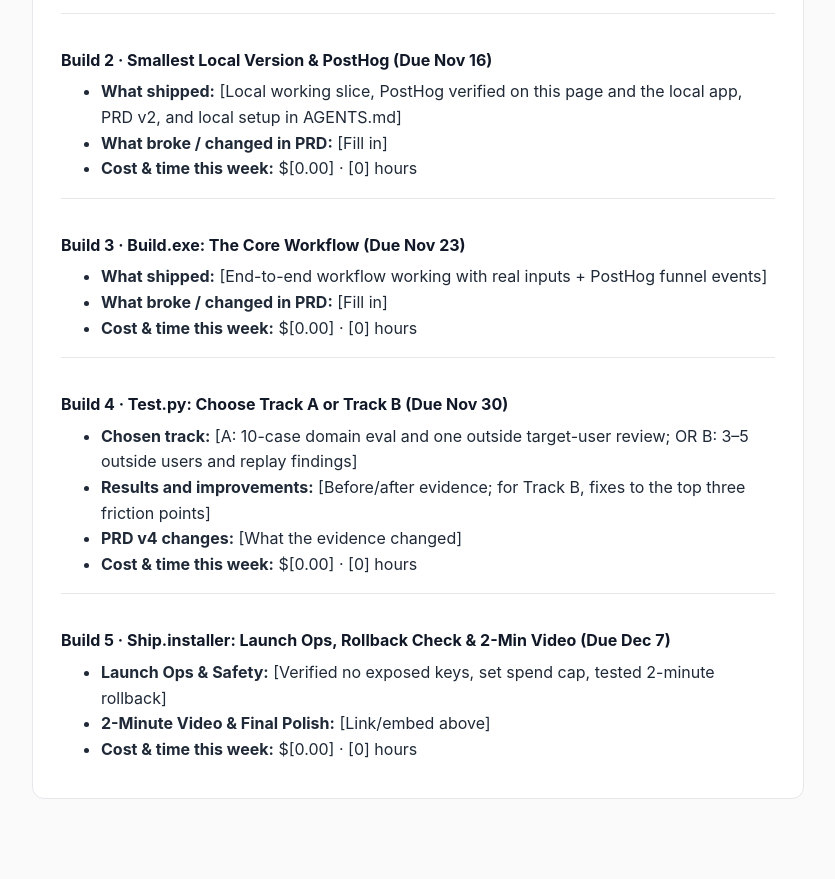
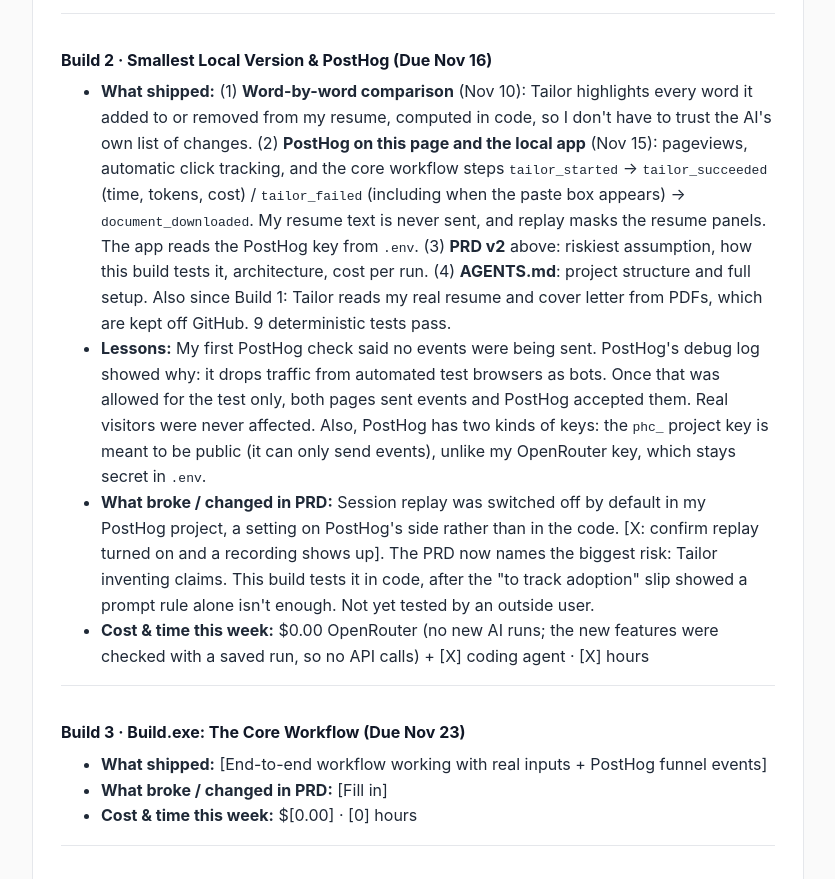
Before and after one commit to building-with-ai-f26/jb9592-somethingcool, a plain HTML site: page docs/index.html in a window 1280 px wide. Shown: the part 4305-5184 px from the top of the page, without its empty margins (222-1057 px from the left). Drawn offline with Linux system fonts and the light colour scheme.

Commit message:
Fill in Build 2 log: diff view, PostHog, PRD v2, AGENTS.md, lessons
Co-Authored-By: Claude Opus 5.5 <noreply@anthropic.com>

```diff
--- a/docs/index.html
+++ b/docs/index.html
@@ -235,9 +235,10 @@
       <div class="log-entry">
         <h3>Build 2 · Smallest Local Version & PostHog (Due Nov 16)</h3>
         <ul>
-          <li><strong>What shipped:</strong> [Local working slice, PostHog verified on this page and the local app, PRD v2, and local setup in AGENTS.md]</li>
-          <li><strong>What broke / changed in PRD:</strong> [Fill in]</li>
-          <li><strong>Cost & time this week:</strong> $[0.00] · [0] hours</li>
+          <li><strong>What shipped:</strong> (1) <strong>Word-by-word comparison</strong> (Nov 10): Tailor highlights every word it added to or removed from my resume, computed in code, so I don't have to trust the AI's own list of changes. (2) <strong>PostHog on this page and the local app</strong> (Nov 15): pageviews, automatic click tracking, and the core workflow steps <code>tailor_started</code> → <code>tailor_succeeded</code> (time, tokens, cost) / <code>tailor_failed</code> (including when the paste box appears) → <code>document_downloaded</code>. My resume text is never sent, and replay masks the resume panels. The app reads the PostHog key from <code>.env</code>. (3) <strong>PRD v2</strong> above: riskiest assumption, how this build tests it, architecture, cost per run. (4) <strong>AGENTS.md</strong>: project structure and full setup. Also since Build 1: Tailor reads my real resume and cover letter from PDFs, which are kept off GitHub. 9 deterministic tests pass.</li>
+          <li><strong>Lessons:</strong> My first PostHog check said no events were being sent. PostHog's debug log showed why: it drops traffic from automated test browsers as bots. Once that was allowed for the test only, both pages sent events and PostHog accepted them. Real visitors were never affected. Also, PostHog has two kinds of keys: the <code>phc_</code> project key is meant to be public (it can only send events), unlike my OpenRouter key, which stays secret in <code>.env</code>.</li>
+          <li><strong>What broke / changed in PRD:</strong> Session replay was switched off by default in my PostHog project, a setting on PostHog's side rather than in the code. [X: confirm replay turned on and a recording shows up]. The PRD now names the biggest risk: Tailor inventing claims. This build tests it in code, after the "to track adoption" slip showed a prompt rule alone isn't enough. Not yet tested by an outside user.</li>
+          <li><strong>Cost & time this week:</strong> $0.00 OpenRouter (no new AI runs; the new features were checked with a saved run, so no API calls) + [X] coding agent · [X] hours</li>
         </ul>
       </div>
 
```
